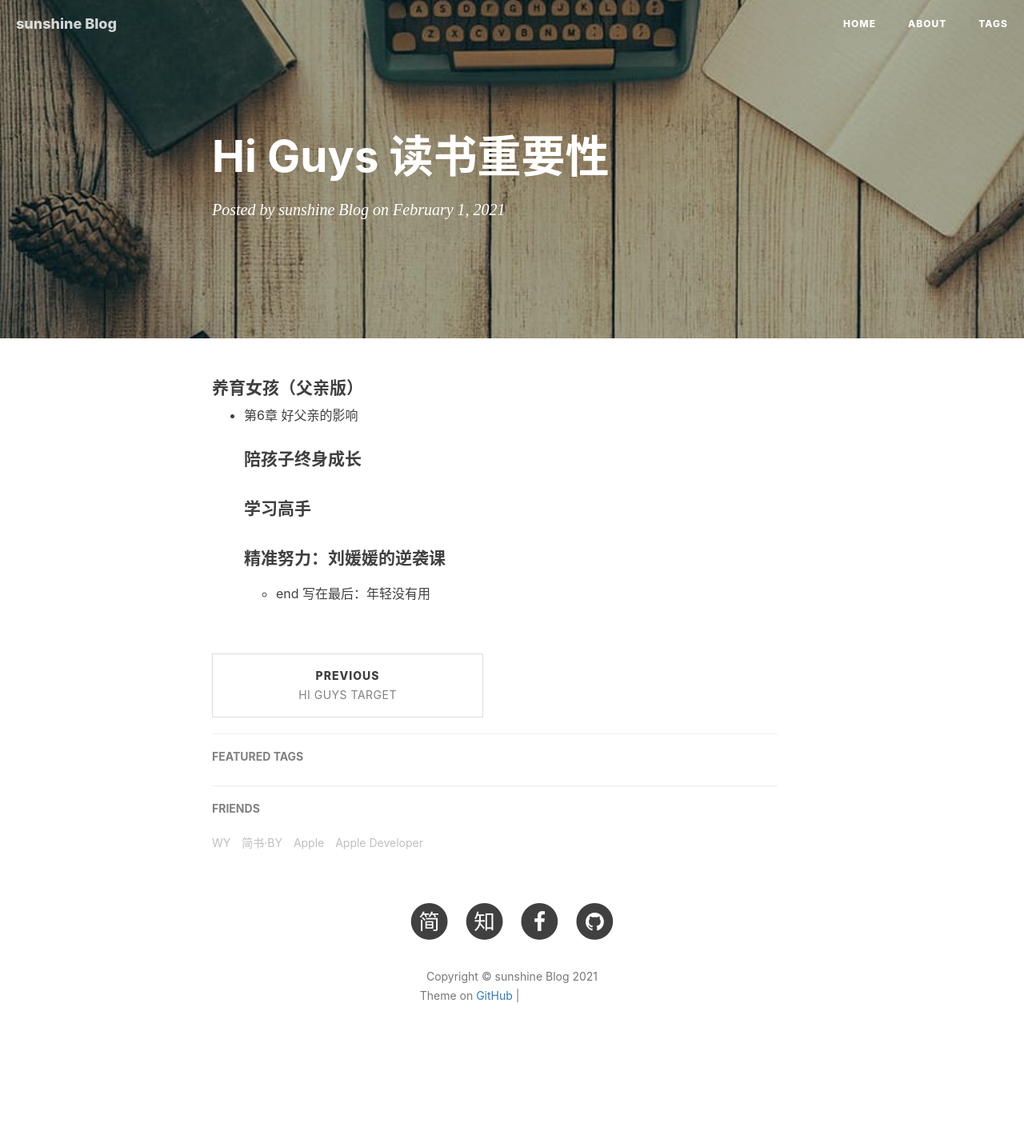
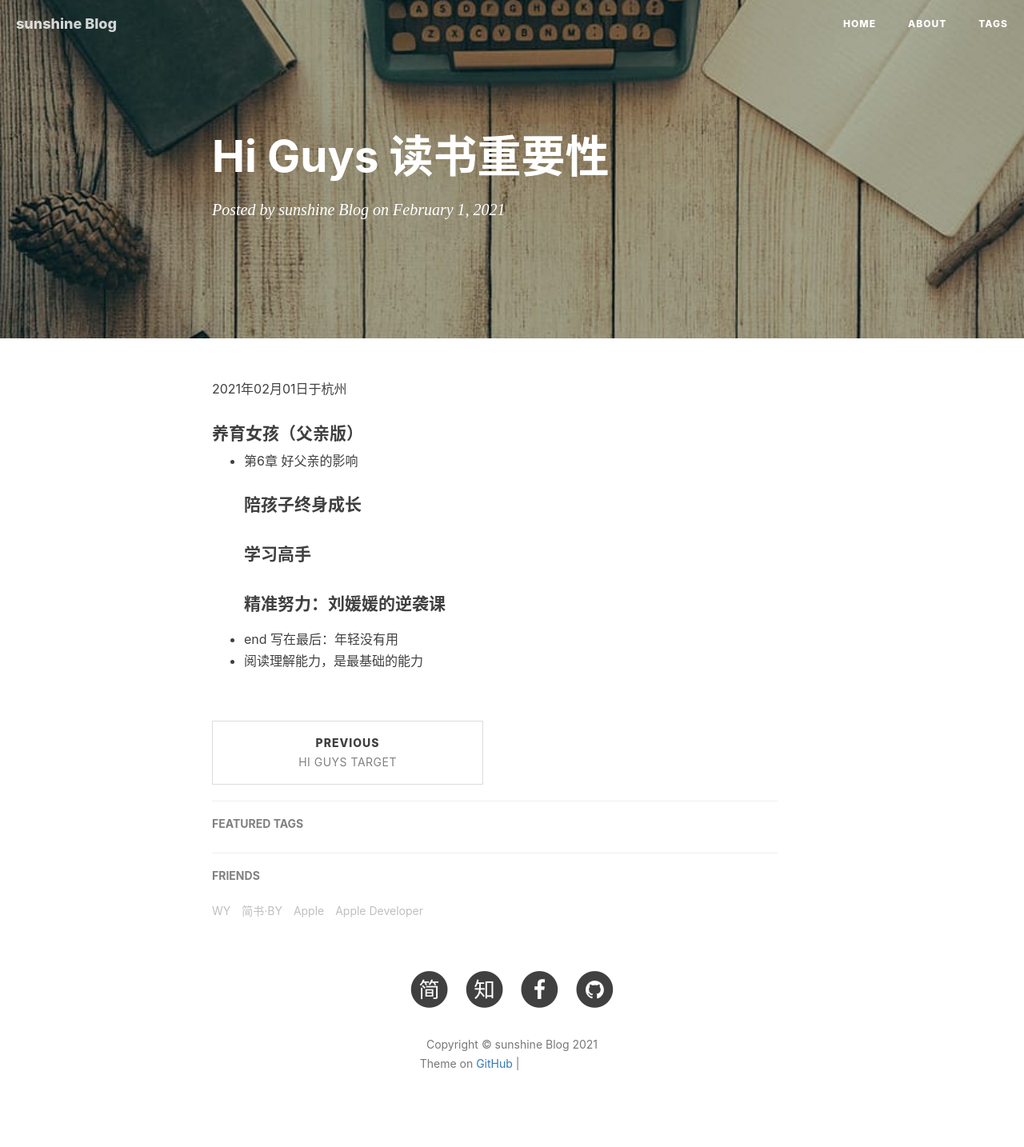
Before and after one commit to feature2018/feature2018.github.io, a Jekyll site: the page built from _posts/2021-02-01-Hi-Guys-读书重要性.md, in a window 1280 px wide. Shown: the whole page at 80% size. Built offline with Jekyll 4.4.1, drawn with Linux system fonts in a browser that asks for light colours; nearby versions of some CDN libraries; our own code applies the rules of GitHub Pages for plain Markdown files; comment, search, counter and statistics services are not loaded; before the commit the page ends 1349 px from its top, so only the background shows below that; grey boxes are pictures that could not be loaded.

Commit message:
Update 2021-02-01-Hi-Guys-读书重要性.md
精准能力 阅读理解能力

```diff
--- a/_posts/2021-02-01-Hi-Guys-读书重要性.md
+++ b/_posts/2021-02-01-Hi-Guys-读书重要性.md
@@ -1,6 +1,9 @@
+2021年02月01日于杭州
+
 #### 养育女孩（父亲版）
-- 第6章 好父亲的影响
+  - 第6章 好父亲的影响
 #### 陪孩子终身成长
 #### 学习高手
 #### 精准努力：刘媛媛的逆袭课
   - end 写在最后：年轻没有用
+  - 阅读理解能力，是最基础的能力
```
